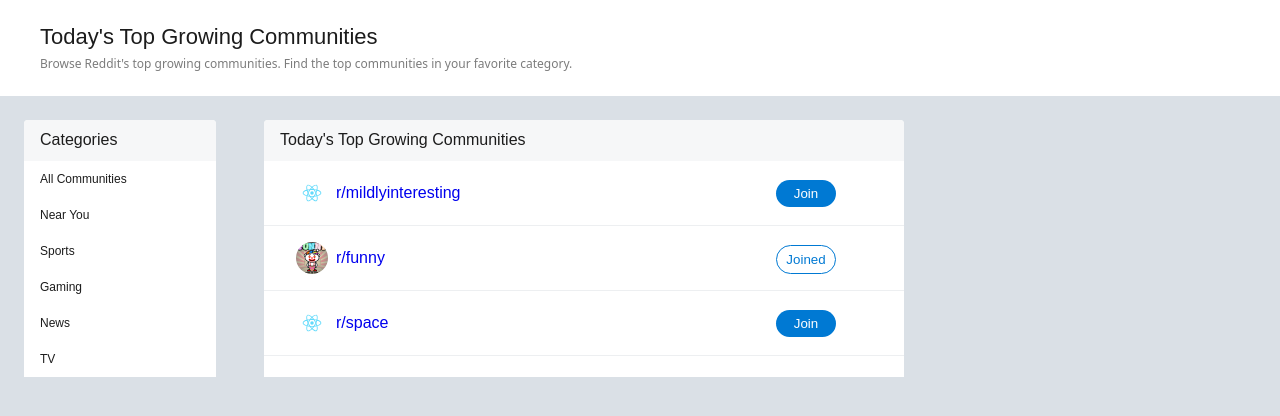
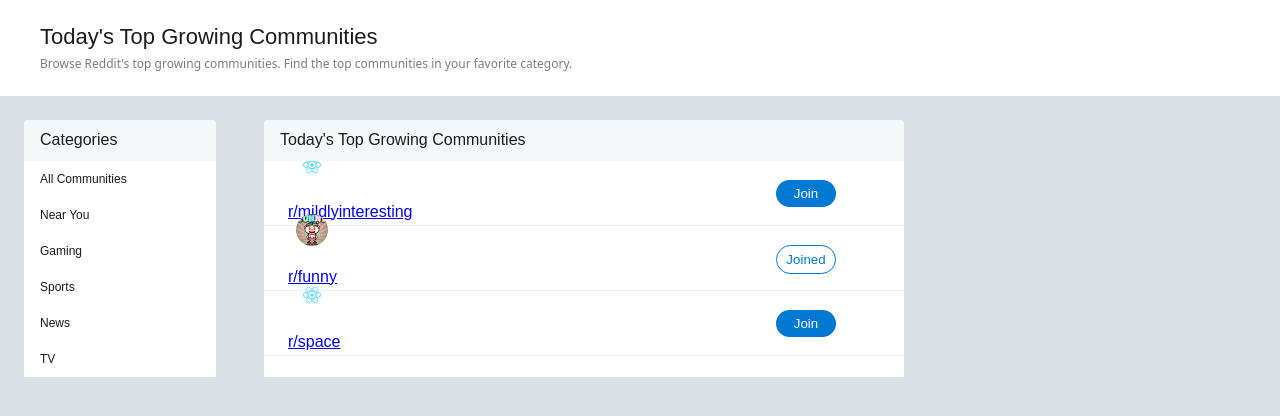
Before and after one commit to Mohamed5828/Reddit, a React (Create React App) app: page / in a window 1280 px wide. Shown: the top 416 px of the page. Built offline with nearby package versions, Linux system fonts and the light colour scheme.

Commit message:
Changed Category into <a> and added blue highlight when selected

```diff
--- a/src/Components/App.css
+++ b/src/Components/App.css
@@ -106,6 +106,8 @@
   line-height: 20px;
 }
 
+.community::before
+
 .community a {
   display: flex;
   align-items: center;
@@ -187,3 +189,16 @@
   text-decoration: none;
   text-transform: capitalize;
 }
+
+.category:hover {
+  background-color: #f6f7f8;
+}
+
+.category:focus::before {
+  background-color: #0079d3;
+  content: "";
+  height: 100%;
+  left: 0;
+  position: absolute;
+  width: 5px;
+}
--- a/src/Components/Categories.js
+++ b/src/Components/Categories.js
@@ -6,12 +6,36 @@
       </div>
       <div className="categories">
         <ol>
-          <li className="category">All Communities</li>
-          <li className="category">Near You</li>
-          <li className="category">Sports</li>
-          <li className="category">Gaming</li>
-          <li className="category">News</li>
-          <li className="category">TV</li>
+          <li>
+            <a
+            className="category"
+            href = "#">All Communities</a>
+          </li>
+          <li>
+            <a
+            className="category"
+            href = "#">Near You</a>
+          </li>
+          <li>
+            <a
+            className="category"
+            href = "#">Gaming</a>
+          </li>
+          <li>
+            <a
+            className="category"
+            href = "#">Sports</a>
+          </li>
+          <li>
+            <a
+            className="category"
+            href = "#">News</a>
+          </li>
+          <li>
+            <a
+            className="category"
+            href = "#">TV</a>
+          </li>
         </ol>
       </div>
     </div>
```
